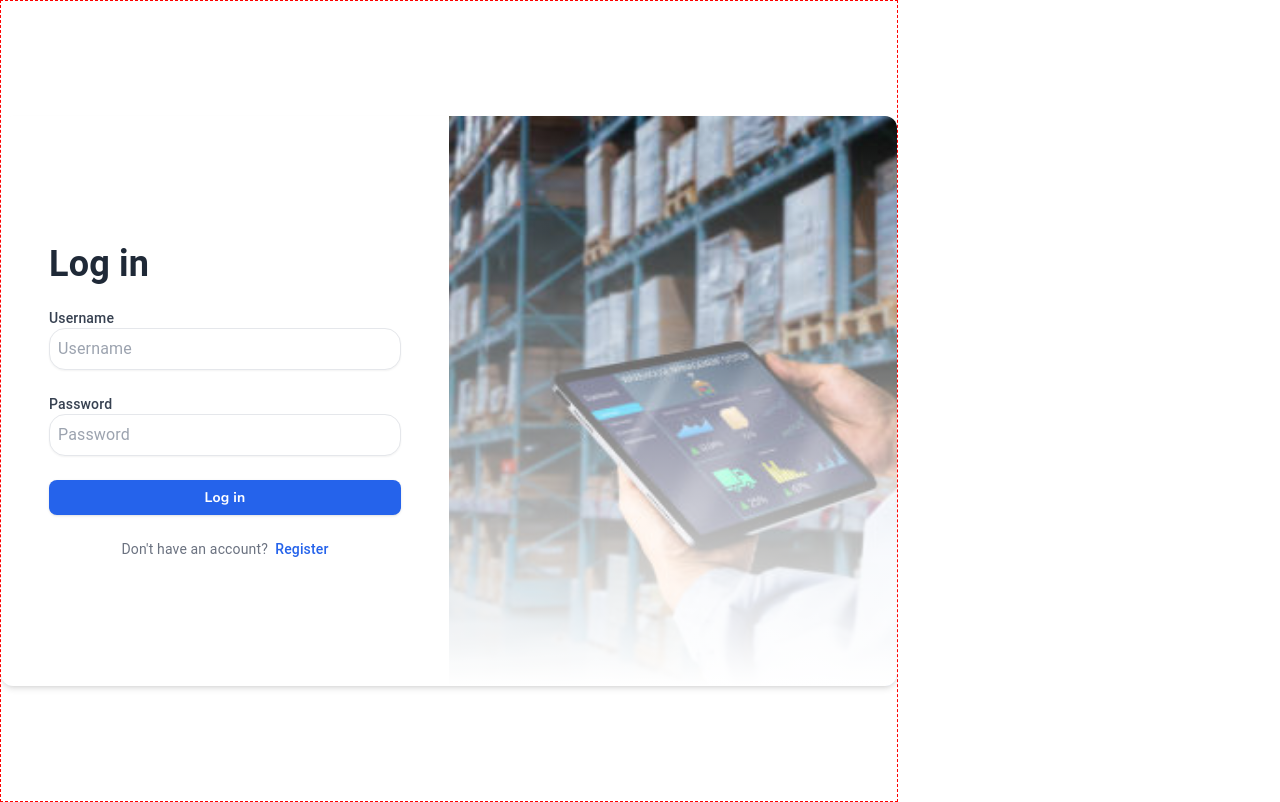
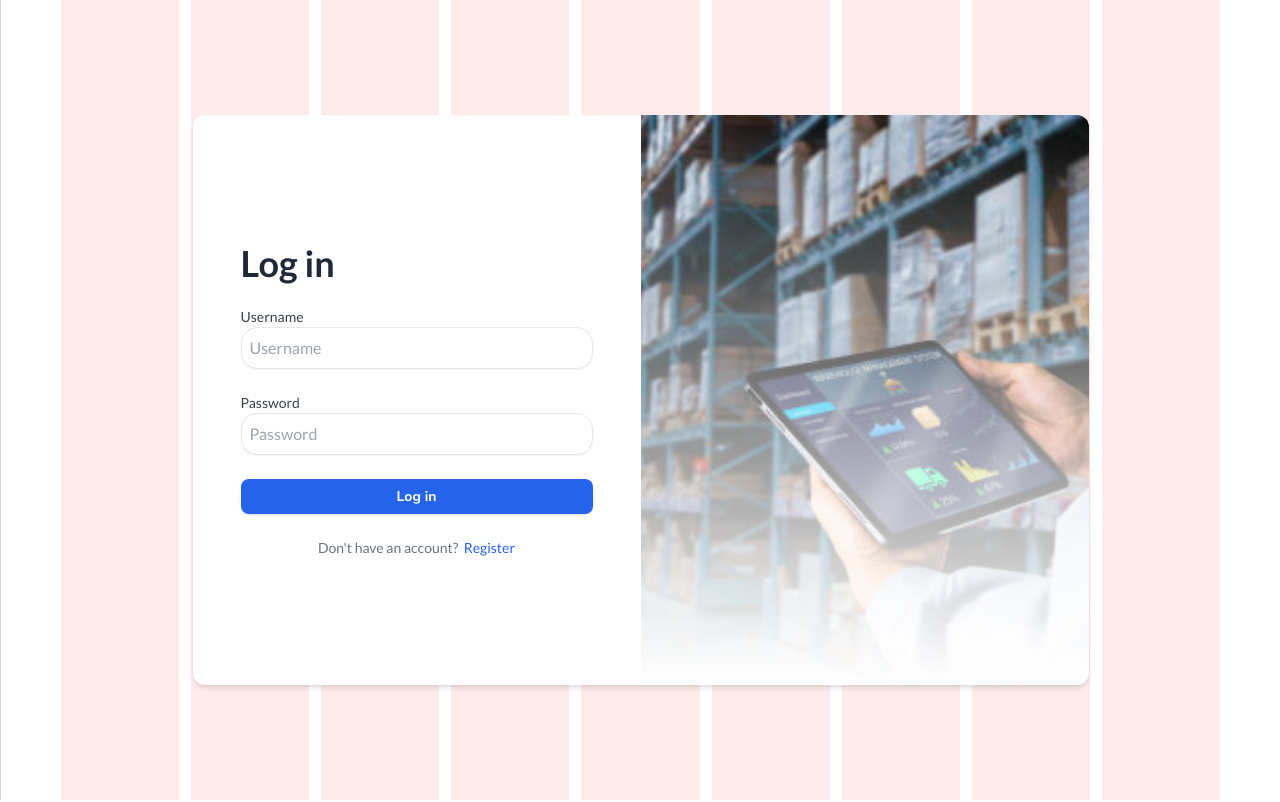
Before and after one commit to AngelBnd/projectSem3, a React (Vite) app in the folder frontend/: page /login in a window 1280 px wide. Built offline with nearby package versions, Linux system fonts and the light colour scheme.

Commit message:
better, visuals tmrw

```diff
--- a/frontend/src/App.jsx
+++ b/frontend/src/App.jsx
@@ -1,101 +1,117 @@
-// App.jsx
-import React, { useState, useEffect } from 'react';
-import { Routes, Route, Navigate, useLocation } from 'react-router-dom';
-import { Box, CssBaseline, IconButton, SvgIcon } from '@mui/material';
-import { useTheme } from '@mui/material/styles';
-import useMediaQuery from '@mui/material/useMediaQuery';
-
-import SidebarMUI, { drawerWidth } from './components/SidebarMUI';
-import ProtectedRoute from './components/pages/ProtectedRoute';
-import Dashboard from './components/pages/Dashboard';
-import Inventory from './components/pages/Inventory';
-import Sales from './components/pages/Sales';
-import InputSales from './components/pages/InputSales';
-import InputInventory from './components/pages/InputInventory';
-import PendingList from './components/pages/PendingList';
-import Login from './components/pages/Login';
-import Register from './components/pages/Register';
-import { PopupProvider, usePopup } from './components/PopupContext';
-
-const GlobalPopupRenderer = () => {
-  const { isPopupOpen, popupContent } = usePopup();
-  if (!isPopupOpen) return null;
-  return popupContent.content;
-};
+// App.jsx (Tailwind layout version)
+import React, { useState, useEffect } from "react";
+import { Routes, Route, Navigate, useLocation } from "react-router-dom";
+import SidebarMUI from "./components/SidebarMUI";
+import Dashboard from "./components/pages/Dashboard";
+import Inventory from "./components/pages/Inventory";
+import Sales from "./components/pages/Sales";
+import Login from "./components/pages/Login";
+import Register from "./components/pages/Register";
+import ProtectedRoute from "./components/pages/ProtectedRoute";
 
 function App() {
   const [isAuthenticated, setIsAuthenticated] = useState(false);
   const [mobileOpen, setMobileOpen] = useState(false);
   const location = useLocation();
-  const theme = useTheme();
-  const isMobile = useMediaQuery(theme.breakpoints.down('md'));
+  const showSidebar =
+    isAuthenticated && !["/login", "/register"].includes(location.pathname);
 
   useEffect(() => {
-    const token = localStorage.getItem('token');
+    const token = localStorage.getItem("token");
     if (token) setIsAuthenticated(true);
   }, []);
 
-  const handleDrawerToggle = () => setMobileOpen(!mobileOpen);
-  const showSidebar = isAuthenticated && !['/login', '/register'].includes(location.pathname);
-
-  const CustomMenuIcon = (props) => (
-    <SvgIcon {...props} viewBox="0 0 24 24">
-      <path d="M4 6h16M4 12h16M4 18h16" stroke="black" strokeWidth="2" strokeLinecap="round" />
-    </SvgIcon>
-  );
+  const handleDrawerToggle = () => {
+    setMobileOpen(!mobileOpen);
+  };
 
   return (
-    <PopupProvider>
-      <CssBaseline />
-      <GlobalPopupRenderer />
-
-      <Box sx={{ display: 'flex', minHeight: '100vh', backgroundColor: '#F5F7FA' }}>
-
+    <div className="flex min-h-screen bg-gray-100 !w-screen">
       {showSidebar && (
+        <aside
+          className={`hidden md:block w-60 bg-white border-r border-gray-200 flex-shrink-0`}
+        >
           <SidebarMUI
           mobileOpen={mobileOpen}
           handleDrawerToggle={handleDrawerToggle}
-            isMobile={isMobile}
           />
+        </aside>
       )}
 
-        <Box
-          component="main"
-          sx={{
-            flexGrow: 1,
-            minHeight: '100vh',
-            boxSizing: 'border-box',
-            overflowY: 'auto',
-            border: '1px dashed red',
-            backgroundColor: '#fff',
-            overflowX: 'hidden',
-            display: 'flex',
-            flexDirection: 'column',
-          }}
+      <main
+        className={`flex-1 min-w-0 overflow-y-auto bg-white border-l border-gray-300`}
       >
-
-          {showSidebar && isMobile && (
-            <Box sx={{ mb: 2 }}>
-              <IconButton onClick={handleDrawerToggle} size="large">
-                <CustomMenuIcon />
-              </IconButton>
-            </Box>
+        {showSidebar && (
+          <div className="md:hidden p-2">
+            <button
+              onClick={() => setMobileOpen(!mobileOpen)}
+              className="p-2 border rounded-md hover:bg-gray-100"
+            >
+              ☰
+            </button>
+          </div>
         )}
 
+
+        <div className="relative min-h-screen flex-1 min-w-0">
+          {/* Transparent red overlay to visualize columns */}
+          <div className="absolute inset-0 grid grid-cols-9 gap-[12px] pointer-events-none z-0 px-[60px]">
+            {Array.from({ length: 9 }).map((_, i) => (
+              <div
+                key={i}
+                className="bg-red-500/10 "
+              ></div>
+            ))}
+          </div>
+
+          {/* Actual content */}
+          <div className="relative grid grid-cols-9 gap-[12px] z-10 px-[60px]">
+            <div className="col-span-9 ">
               <Routes>
-            <Route path="/login" element={<Login setAuthenticated={setIsAuthenticated} />} />
+                <Route
+                  path="/login"
+                  element={<Login setAuthenticated={setIsAuthenticated} />}
+                />
                 <Route path="/register" element={<Register />} />
-            <Route path="/dashboard" element={<ProtectedRoute isAuthenticated={isAuthenticated}><Dashboard /></ProtectedRoute>} />
-            <Route path="/inventory" element={<ProtectedRoute isAuthenticated={isAuthenticated}><Inventory /></ProtectedRoute>} />
-            <Route path="/sales" element={<ProtectedRoute isAuthenticated={isAuthenticated}><Sales /></ProtectedRoute>} />
-            <Route path="/sales/input" element={<ProtectedRoute isAuthenticated={isAuthenticated}><InputSales /></ProtectedRoute>} />
-            <Route path="/inventory/input" element={<ProtectedRoute isAuthenticated={isAuthenticated}><InputInventory /></ProtectedRoute>} />
-            <Route path="/pendinglist" element={<ProtectedRoute isAuthenticated={isAuthenticated}><PendingList /></ProtectedRoute>} />
-            <Route path="/" element={<Navigate to={isAuthenticated ? '/dashboard' : '/login'} replace />} />
+                <Route
+                  path="/dashboard"
+                  element={
+                    <ProtectedRoute isAuthenticated={isAuthenticated}>
+                      <Dashboard />
+                    </ProtectedRoute>
+                  }
+                />
+                <Route
+                  path="/inventory"
+                  element={
+                    <ProtectedRoute isAuthenticated={isAuthenticated}>
+                      <Inventory />
+                    </ProtectedRoute>
+                  }
+                />
+                <Route
+                  path="/sales"
+                  element={
+                    <ProtectedRoute isAuthenticated={isAuthenticated}>
+                      <Sales />
+                    </ProtectedRoute>
+                  }
+                />
+                <Route
+                  path="/"
+                  element={
+                    <Navigate
+                      to={isAuthenticated ? "/dashboard" : "/login"}
+                      replace
+                    />
+                  }
+                />
               </Routes>
-        </Box>
-      </Box>
-    </PopupProvider>
+            </div>
+          </div>
+        </div>
+      </main>
+    </div>
   );
 }
 
--- a/frontend/src/components/SidebarMUI.jsx
+++ b/frontend/src/components/SidebarMUI.jsx
@@ -3,7 +3,7 @@ import React from 'react';
 import { Drawer, Toolbar, Divider, List, ListItem, ListItemText, Box } from '@mui/material';
 import { Link } from 'react-router-dom';
 
-export const drawerWidth = 240; // single source of truth
+export const drawerWidth = 240;
 
 const SidebarMUI = ({ mobileOpen, handleDrawerToggle, isMobile }) => {
   const navList = (
--- a/frontend/src/components/pages/ProtectedRoute.jsx
+++ b/frontend/src/components/pages/ProtectedRoute.jsx
@@ -9,7 +9,7 @@ const ProtectedRoute = ({ isAuthenticated, children }) => {
   }
 
   return (
-    <div className="bg-[#F5F7FA] px-[130px] pt-[45px]">
+    <div>
       {children}
     </div>
   );
--- a/frontend/src/components/pages/dashboard.jsx
+++ b/frontend/src/components/pages/dashboard.jsx
@@ -1,41 +1,46 @@
-import { Grid, Paper, Typography } from "@mui/material";
+// Dashboard.jsx (Optimized for 4 Equal Boxes)
+export default function Dashboard() {
+  return (
+    <div className="grid grid-cols-4 md:grid-cols-9 gap-4 py-8">
 
-function Dashboard() {
-  return (
-    <Grid container spacing={2} >
-      {/* 4 boxes on top */}
-      <Grid item xs={12} sm={6} md={3}>
-        <Paper elevation={3} sx={{ p: 2 }}>
-          <Typography variant="h6">Total Sales</Typography>
-          <Typography variant="h4">Rp 12,500,000</Typography>
-        </Paper>
-      </Grid>
-      <Grid item xs={12} sm={6} md={3}>
-        <Paper elevation={3} sx={{ p: 2 }}>
-          <Typography variant="h6">Total Profit</Typography>
-          <Typography variant="h4">Rp 3,500,000</Typography>
-        </Paper>
-      </Grid>
-      <Grid item xs={12} sm={6} md={3}>
-        <Paper elevation={3} sx={{ p: 2 }}>
-          <Typography variant="h6">Total Profit</Typography>
-          <Typography variant="h4">Rp 3,500,000</Typography>
-        </Paper>
-      </Grid>
-      <Grid item xs={12} sm={6} md={12}>
-        <Paper elevation={3} sx={{ p: 2 }}>
-          <Typography variant="h6">im ok</Typography>
-          <Typography variant="h4">Rp 3,500,000</Typography>
-        </Paper>
-      </Grid>
-      <Grid item xs={12} sm={6} md={12}>
-        <Paper elevation={3} sx={{ p: 2 }}>
-          <Typography variant="h6">h</Typography>
-          <Typography variant="h4">Rp 3,500,000</Typography>
-        </Paper>
-      </Grid>
-    </Grid>
+      <div className="col-span-4 md:col-span-9 grid grid-cols-4 gap-4">
+
+          <div className="col-span-1 bg-white rounded-lg shadow p-4">
+            <h2 className="text-lg font-semibold text-gray-700">Total Sales</h2>
+            <p className="text-2xl font-bold">Rp 12,500,000</p>
+          </div>
+
+          <div className="col-span-1 bg-white rounded-lg shadow p-4">
+            <h2 className="text-lg font-semibold text-gray-700">Total Profit</h2>
+            <p className="text-2xl font-bold">Rp 3,500,000</p>
+          </div>
+
+          <div className="col-span-1 bg-white rounded-lg shadow p-4">
+            <h2 className="text-lg font-semibold text-gray-700">Orders</h2>
+            <p className="text-2xl font-bold">120</p>
+          </div>
+
+
+          <div className="col-span-1 bg-white rounded-lg shadow p-4">
+            <h2 className="text-lg font-semibold text-gray-700">New Metric</h2>
+            <p className="text-2xl font-bold">4th Box</p>
+          </div>
+      </div>
+
+
+      <div className="col-span-4 md:col-span-9 bg-white rounded-lg shadow p-4">
+        <h2 className="text-lg font-semibold text-gray-700">Sales Overview</h2>
+        <p className="text-gray-600 mt-2">
+          This area can contain charts or tables.
+        </p>
+      </div>
+
+      <div className="col-span-4 md:col-span-9 bg-white rounded-lg shadow p-4">
+        <h2 className="text-lg font-semibold text-gray-700">Inventory Summary</h2>
+        <p className="text-gray-600 mt-2">
+          Add your inventory details here.
+        </p>
+      </div>
+    </div>
   );
 }
-
-export default Dashboard;
--- a/frontend/src/theme.js
+++ /dev/null
@@ -1,33 +0,0 @@
-import { createTheme } from '@mui/material/styles';
-
-const theme = createTheme({
-  breakpoints: {
-    values: {
-      xs: 0,
-      sm: 600,
-      md: 900,
-      lg: 1200,
-      xl: 1536,
-    },
-  },
-  components: {
-    MuiContainer: {
-      styleOverrides: {
-        root: {
-          paddingLeft: '24px',
-          paddingRight: '24px',
-          '@media (min-width:900px)': {
-            paddingLeft: '64px',
-            paddingRight: '64px',
-          },
-          '@media (min-width:1200px)': {
-            paddingLeft: '132px',
-            paddingRight: '132px',
-          },
-        },
-      },
-    },
-  },
-});
-
-export default theme;
```
Lines whose indentation alone changed are shown as unchanged.
